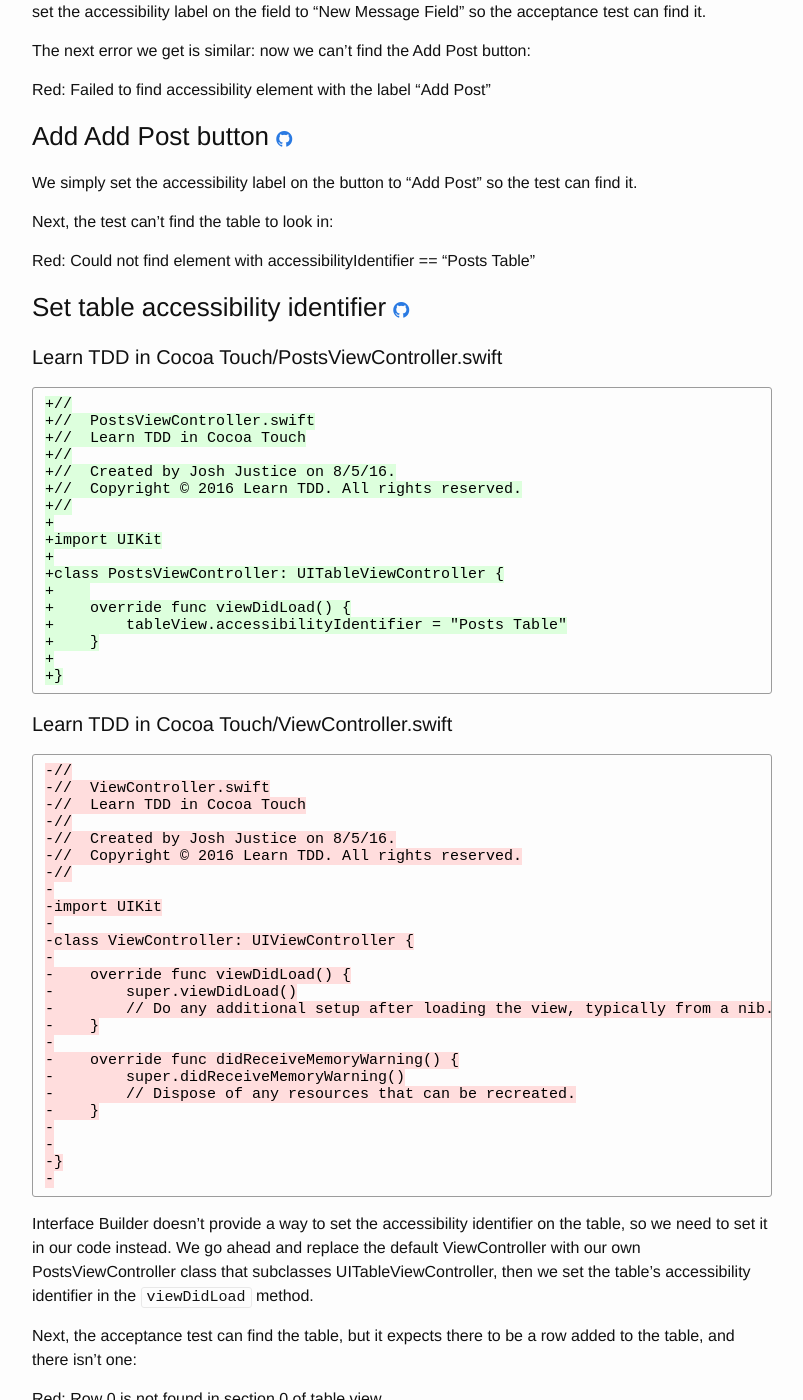
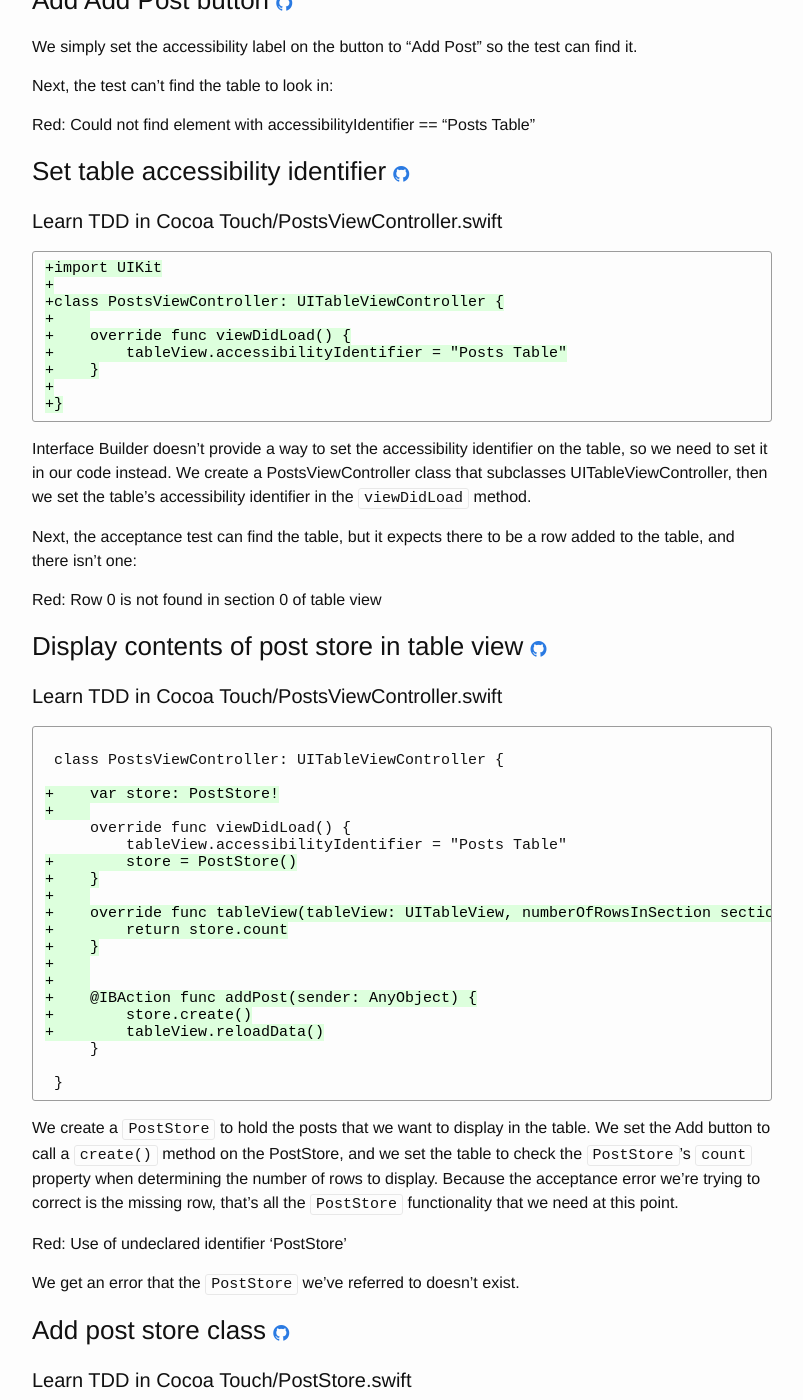
Before and after one commit to learn-tdd-in/learntdd.in, a Jekyll site: the page built from cocoa-touch/index.md, in a window 1280 px wide and 1400 px high, scrolled down 1353 px. Shown: the whole window, without its empty margins (238-1041 px from the left). Built offline with Jekyll 4.4.1, drawn with Linux system fonts in a browser that asks for light colours; some of the changed text lies outside the part shown.

Commit message:
Remove cocoa touch header comments

````diff
--- a/cocoa-touch/_commits.md
+++ b/cocoa-touch/_commits.md
@@ -1,17 +1,9 @@
-### Specify adding a post [<span class="octicon octicon-mark-github"></span>](https://github.com/learn-tdd-in/cocoa-touch/commit/ec5268e540ba49202bbbbd4eccd4ff4d18941c70)
+### Specify adding a post [<span class="octicon octicon-mark-github"></span>](https://github.com/learn-tdd-in/cocoa-touch/commit/71b7fa4bfd998768c889877d9fb5b19b74dfbe1d)
 
 #### Acceptance Tests/CreatingAPostTest.m
 
 ```diff
-{% raw %}+//
-+//  CreatingAPostTest.m
-+//  Learn TDD in Cocoa Touch
-+//
-+//  Created by Josh Justice on 8/5/16.
-+//  Copyright © 2016 Learn TDD. All rights reserved.
-+//
-+
-+#import <KIF/KIF.h>
+{% raw %}+#import <KIF/KIF.h>
 +
 +@interface CreatingAPostTests : KIFTestCase
 +
@@ -43,7 +35,7 @@ The first error we get is that there is no message field:
 Red: Failed to find accessibility element with the label "New Message Field"
 
 
-### Add new message field [<span class="octicon octicon-mark-github"></span>](https://github.com/learn-tdd-in/cocoa-touch/commit/2afe1069eedec4855c15c223bb502625becb2bee)
+### Add new message field [<span class="octicon octicon-mark-github"></span>](https://github.com/learn-tdd-in/cocoa-touch/commit/45735bbb65669645d044fa682bfa9b61a0c9491b)
 
 
 As part of adding the message field, we go ahead and set up the table view controller we'll be using. We set the accessibility label on the field to "New Message Field" so the acceptance test can find it.
@@ -53,7 +45,7 @@ The next error we get is similar: now we can't find the Add Post button:
 Red: Failed to find accessibility element with the label "Add Post"
 
 
-### Add Add Post button [<span class="octicon octicon-mark-github"></span>](https://github.com/learn-tdd-in/cocoa-touch/commit/a24435c18d3003e2b32c3b0b17f06d932e0547ce)
+### Add Add Post button [<span class="octicon octicon-mark-github"></span>](https://github.com/learn-tdd-in/cocoa-touch/commit/f55b25b560658eb000351f9043b6772c73906e2f)
 
 
 We simply set the accessibility label on the button to "Add Post" so the test can find it.
@@ -63,20 +55,12 @@ Next, the test can't find the table to look in:
 Red: Could not find element with accessibilityIdentifier == "Posts Table"
 
 
-### Set table accessibility identifier [<span class="octicon octicon-mark-github"></span>](https://github.com/learn-tdd-in/cocoa-touch/commit/21ecb6ad58e0d0519d9b5aedb283cab8d3d61af4)
+### Set table accessibility identifier [<span class="octicon octicon-mark-github"></span>](https://github.com/learn-tdd-in/cocoa-touch/commit/dfab53da6ccf79c25e42eff13e6bd7b1d78aa612)
 
 #### Learn TDD in Cocoa Touch/PostsViewController.swift
 
 ```diff
-{% raw %}+//
-+//  PostsViewController.swift
-+//  Learn TDD in Cocoa Touch
-+//
-+//  Created by Josh Justice on 8/5/16.
-+//  Copyright © 2016 Learn TDD. All rights reserved.
-+//
-+
-+import UIKit
+{% raw %}+import UIKit
 +
 +class PostsViewController: UITableViewController {
 +
@@ -87,45 +71,14 @@ Red: Could not find element with accessibilityIdentifier == "Posts Table"
 +}{% endraw %}
 ```
 
-
-#### Learn TDD in Cocoa Touch/ViewController.swift
-
-```diff
-{% raw %}-//
--//  ViewController.swift
--//  Learn TDD in Cocoa Touch
--//
--//  Created by Josh Justice on 8/5/16.
--//  Copyright © 2016 Learn TDD. All rights reserved.
--//
--
--import UIKit
--
--class ViewController: UIViewController {
--
--    override func viewDidLoad() {
--        super.viewDidLoad()
--        // Do any additional setup after loading the view, typically from a nib.
--    }
--
--    override func didReceiveMemoryWarning() {
--        super.didReceiveMemoryWarning()
--        // Dispose of any resources that can be recreated.
--    }
--
--
--}
--{% endraw %}
-```
-
-Interface Builder doesn't provide a way to set the accessibility identifier on the table, so we need to set it in our code instead. We go ahead and replace the default ViewController with our own PostsViewController class that subclasses UITableViewController, then we set the table's accessibility identifier in the `viewDidLoad` method.
+Interface Builder doesn't provide a way to set the accessibility identifier on the table, so we need to set it in our code instead. We create a PostsViewController class that subclasses UITableViewController, then we set the table's accessibility identifier in the `viewDidLoad` method.
 
 Next, the acceptance test can find the table, but it expects there to be a row added to the table, and there isn't one:
 
 Red: Row 0 is not found in section 0 of table view
 
 
-### Display contents of post store in table view [<span class="octicon octicon-mark-github"></span>](https://github.com/learn-tdd-in/cocoa-touch/commit/26e7106d5c90f0d5b1c6ec386a7d32c0531afb8a)
+### Display contents of post store in table view [<span class="octicon octicon-mark-github"></span>](https://github.com/learn-tdd-in/cocoa-touch/commit/90c838f4274eb9752ccc856f92e721e61cecff6a)
 
 #### Learn TDD in Cocoa Touch/PostsViewController.swift
 
@@ -160,20 +113,12 @@ Red: Use of undeclared identifier ‘PostStore’
 We get an error that the `PostStore` we've referred to doesn't exist.
 
 
-### Add post store class [<span class="octicon octicon-mark-github"></span>](https://github.com/learn-tdd-in/cocoa-touch/commit/f19afc0f9f60bccdf0c874bf805bd1d0b51c611f)
+### Add post store class [<span class="octicon octicon-mark-github"></span>](https://github.com/learn-tdd-in/cocoa-touch/commit/79268e688308a342c95ccda132c457a6ebaa7315)
 
 #### Learn TDD in Cocoa Touch/PostStore.swift
 
 ```diff
-{% raw %}+//
-+//  PostStore.swift
-+//  Learn TDD in Cocoa Touch
-+//
-+//  Created by Josh Justice on 8/29/16.
-+//  Copyright © 2016 Learn TDD. All rights reserved.
-+//
-+
-+class PostStore {
+{% raw %}+class PostStore {
 +
 +}{% endraw %}
 ```
@@ -183,19 +128,19 @@ To make sure we don't implement more than the tests are driving us to, we do the
 First Red: Value of type ‘PostStore’ has no member ‘count’
 
 
-### Add count property [<span class="octicon octicon-mark-github"></span>](https://github.com/learn-tdd-in/cocoa-touch/commit/5960cac92ece09a2e05f191b76c079daea58aad3)
+### Add count property [<span class="octicon octicon-mark-github"></span>](https://github.com/learn-tdd-in/cocoa-touch/commit/e08392166c5b9e3cb18c48b3e109ad378292530a)
 
 #### Learn TDD in Cocoa Touch/PostStore.swift
 
 ```diff
-{% raw %}
- class PostStore {
+{% raw %} class PostStore {
 
 +    var count: Int {
 +        get {
 +            return 0
 +        }
 +    }
++
  }{% endraw %}
 ```
 
@@ -206,15 +151,14 @@ First Red: Value of type `PostStore` has no member `create`
 With that, the compiler is satisfied with our `count` property, and the next error is that `PostStore` also needs a `create()` method.
 
 
-### Add create function [<span class="octicon octicon-mark-github"></span>](https://github.com/learn-tdd-in/cocoa-touch/commit/495abb41caf2876cbaf5eb05ea204df5092eee15)
+### Add create function [<span class="octicon octicon-mark-github"></span>](https://github.com/learn-tdd-in/cocoa-touch/commit/e158feece53c5769a72f32d929981c39098a87b4)
 
 #### Learn TDD in Cocoa Touch/PostStore.swift
 
 ```diff
-{% raw %}             return 0
-         }
+{% raw %}         }
      }
-+
+
 +    func create() {
 +
 +    }
@@ -231,20 +175,12 @@ Red: Row 0 is not found in section 0 of table view
 This is the same failed assertion we saw before. We've made the number of rows in the table driven off of the `PostStore`, but because the `PostStore` always returns a count of 0, the row we need never appears. We need the `PostStore`'s `count` to return 1 after `create()` is called.
 
 
-### Specify count should be 1 after creating [<span class="octicon octicon-mark-github"></span>](https://github.com/learn-tdd-in/cocoa-touch/commit/ce26f41a39ab2612c3844d66342d1245cde3eac3)
+### Specify count should be 1 after creating [<span class="octicon octicon-mark-github"></span>](https://github.com/learn-tdd-in/cocoa-touch/commit/5ce4eb756d4232ec2eb8393d8f5a3bb9e98af0c0)
 
 #### Unit Tests/PostStoreTests.swift
 
 ```diff
-{% raw %}+//
-+//  PostStoreTests.swift
-+//  Learn TDD in Cocoa Touch
-+//
-+//  Created by Josh Justice on 8/29/16.
-+//  Copyright © 2016 Learn TDD. All rights reserved.
-+//
-+
-+import XCTest
+{% raw %}+import XCTest
 +@testable import Learn_TDD_in_Cocoa_Touch
 +
 +class PostStoreTests: XCTestCase {
@@ -277,20 +213,12 @@ Red: Expected store.count() to be 1 but was 0
 This failed assertion is exactly the same problem we see at the acceptance level, so now we're ready to implement this behavior.
 
 
-### Increase post count when `create()` is called [<span class="octicon octicon-mark-github"></span>](https://github.com/learn-tdd-in/cocoa-touch/commit/95c8a7366d9c0882be567c52309bba093b9d2a3b)
+### Increase post count when `create()` is called [<span class="octicon octicon-mark-github"></span>](https://github.com/learn-tdd-in/cocoa-touch/commit/aa20986d22ab48071a73113dad6df40f35ddcc49)
 
 #### Learn TDD in Cocoa Touch/Post.swift
 
 ```diff
-{% raw %}+//
-+//  Post.swift
-+//  Learn TDD in Cocoa Touch
-+//
-+//  Created by Josh Justice on 8/29/16.
-+//  Copyright © 2016 Learn TDD. All rights reserved.
-+//
-+
-+class Post {
+{% raw %}+class Post {
 +
 +}{% endraw %}
 ```
@@ -299,11 +227,8 @@ This failed assertion is exactly the same problem we see at the acceptance level
 #### Learn TDD in Cocoa Touch/PostStore.swift
 
 ```diff
-{% raw %} //
+{% raw %} class PostStore {
 
- class PostStore {
--
-+
 +    private var posts = [Post]()
 +
      var count: Int {
@@ -332,7 +257,7 @@ Outer red: UITableView…failed to obtain a cell from its dataSource
 The table view is trying to create a cell, which means we succeeded in increasing the row count when the user clicks "Add." But now the table view needs to know how to create a cell.
 
 
-### Set up cell for table view [<span class="octicon octicon-mark-github"></span>](https://github.com/learn-tdd-in/cocoa-touch/commit/96b13196306fdf1ac301fce774e9308fb353cde4)
+### Set up cell for table view [<span class="octicon octicon-mark-github"></span>](https://github.com/learn-tdd-in/cocoa-touch/commit/4ece792f0598a444ddb4d07c5699f4d5587617a7)
 
 #### Learn TDD in Cocoa Touch/PostsViewController.swift
 
@@ -356,7 +281,7 @@ Red: Expected cell label to be 'Hello, test!', was '(null)'
 Now the cell is retrieved, but our assertion about the content of the cell's label is failing. Because we didn't customize the cell at all, it doesn't have a label by default.
 
 
-### Pass message text along into post [<span class="octicon octicon-mark-github"></span>](https://github.com/learn-tdd-in/cocoa-touch/commit/e989bedb2b45f914a7a398de280b6b5b4ebf28d4)
+### Pass message text along into post [<span class="octicon octicon-mark-github"></span>](https://github.com/learn-tdd-in/cocoa-touch/commit/fd63a35db478c32dfb289f41b8021aa1937e3ccb)
 
 #### Learn TDD in Cocoa Touch/PostsViewController.swift
 
@@ -401,7 +326,7 @@ First Red: Value of type `PostStore` has no member `find`
 The first compilation error we get is that there is no `find()` method on `PostStore`.
 
 
-### Add find method [<span class="octicon octicon-mark-github"></span>](https://github.com/learn-tdd-in/cocoa-touch/commit/d7611529fabf496a5b5b4b3171878ee28ce5321b)
+### Add find method [<span class="octicon octicon-mark-github"></span>](https://github.com/learn-tdd-in/cocoa-touch/commit/bf1602226df9b739a28044c4a5e7f6238a605146)
 
 #### Learn TDD in Cocoa Touch/PostStore.swift
 
@@ -423,13 +348,12 @@ Red: Value of type `Post` has no member `message`
 Now our `Post` is being returned to the view controller, but when it tries to access the `message` property, there isn't one.
 
 
-### Add message field to post [<span class="octicon octicon-mark-github"></span>](https://github.com/learn-tdd-in/cocoa-touch/commit/c0f38441d1f52f37e2ea50ba2324b53e9d3848f5)
+### Add message field to post [<span class="octicon octicon-mark-github"></span>](https://github.com/learn-tdd-in/cocoa-touch/commit/e01b910f75e7599dd04daf5d323cf2f18e9ca9e1)
 
 #### Learn TDD in Cocoa Touch/Post.swift
 
 ```diff
-{% raw %}
- class Post {
+{% raw %} class Post {
 
 +    var message: String?
 +
@@ -443,7 +367,7 @@ Red: Argument passed to a call that takes no arguments
 Previously `create()` didn't have any arguments because all it needed to do was result in an incremented `count`. Now that our view controller is passing a dictionary into it with the message string, we need to update our other code to match.
 
 
-### Add post data param [<span class="octicon octicon-mark-github"></span>](https://github.com/learn-tdd-in/cocoa-touch/commit/3a8c89bc97ff5e04ef5113d23977f9cd64d5df4d)
+### Add post data param [<span class="octicon octicon-mark-github"></span>](https://github.com/learn-tdd-in/cocoa-touch/commit/930cc5d3e27615a99a515bbd22e33f8cdd0f0415)
 
 #### Learn TDD in Cocoa Touch/PostStore.swift
 
@@ -479,7 +403,7 @@ Red: Expected cell label to be 'Hello, test!', was '(null)'
 Like last time, this is the same acceptance test failure we were getting previously. We've added the parameters and properties to pass the message along from the text field into the cell label, but we haven't actually persisted it: in our `find()` method, we just return an empty `Post`.
 
 
-### Add store unit test for find [<span class="octicon octicon-mark-github"></span>](https://github.com/learn-tdd-in/cocoa-touch/commit/da4975608d83562068403faecf0f675ce41e810e)
+### Add store unit test for find [<span class="octicon octicon-mark-github"></span>](https://github.com/learn-tdd-in/cocoa-touch/commit/905e71be2183f772b7fd664efc184498c702433b)
 
 #### Unit Tests/PostStoreTests.swift
 
@@ -505,7 +429,7 @@ Red: (“nil”) is not equal to (“Optional(“test message”)”)
 With this unit test failure, we've reproduced the problem we're seeing at the acceptance test level.
 
 
-### Save and retrieve post with data [<span class="octicon octicon-mark-github"></span>](https://github.com/learn-tdd-in/cocoa-touch/commit/90178c825ec7475151c755872dff5137121d8651)
+### Save and retrieve post with data [<span class="octicon octicon-mark-github"></span>](https://github.com/learn-tdd-in/cocoa-touch/commit/0427d1efa54f5211be06cdd3ec5b9c004e4dd233)
 
 #### Learn TDD in Cocoa Touch/PostStore.swift
 
````
Also changed, not shown: 1 other file.
